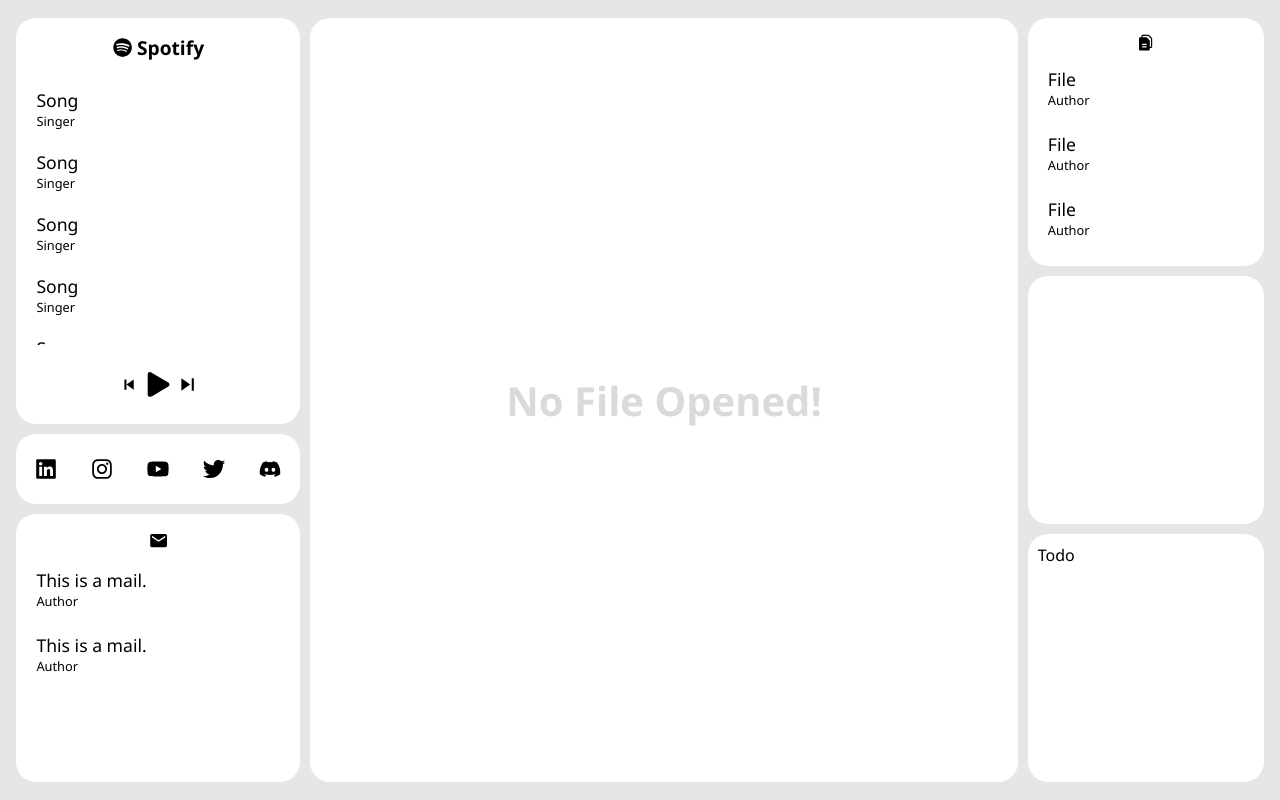
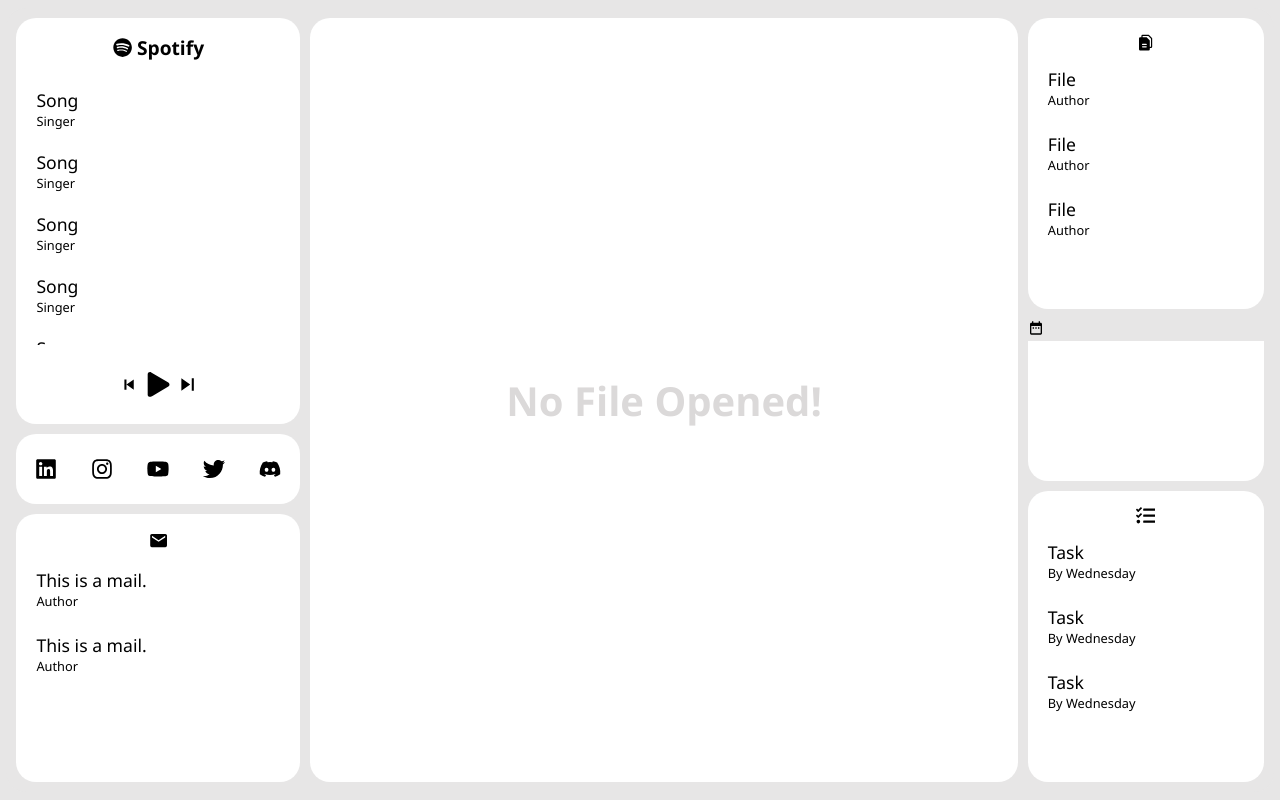
Before and after one commit to RishabhDotasara/ECELL-WEBOPS, a React (Create React App) app: page / in a window 1280 px wide. Built offline with nearby package versions, Linux system fonts and the light colour scheme.

Commit message:
todo section added!

```diff
--- a/src/App.css
+++ b/src/App.css
@@ -333,7 +333,8 @@
 }
 
 /* TODO PANEL  */
-.main-container .work-panel .todo-panel
+
+.main-container .work-panel .todos-panel
 {
   flex: 0.5;
   border-radius: 20px;
@@ -341,11 +342,66 @@
   background: var(--comp-color);
 }
 
+.main-container .work-panel .todos-panel .todos-header
+{
+  display: flex;
+  align-items: center;
+  justify-content: center;
+  gap: 5px;
+  background: transparent;
+  flex: 0.1;
+  font-weight: bold;
+  font-size: 1.2rem;
+  padding: 5px;
+}
+
+
+.main-container .work-panel .todos-panel .todos-todo{
+  flex: 0.8;
+  display: flex;
+  flex-direction: column;
+  gap: 3px;
+  background: transparent;
+  overflow-y: scroll;
+}
+
+.main-container .work-panel .todos-panel .todos-todo::-webkit-scrollbar
+{
+  display: none;
+}
+
+
+
+.main-container .work-panel .todos-panel .todos-todo .todo
+{
+  background: var(--comp-color);
+  display: flex;
+  padding: 10px;
+  border-radius: 10px;
+  align-items: left ;
+  cursor: pointer;
+  justify-content: center;
+  flex-direction: column;
+}
+
+.main-container .work-panel .todos-panel  .todos-todo .todo .title
+{
+  font-weight: 500;
+  font-size: 1.1rem;
+  background-color: transparent;
+}
+.main-container .work-panel .todos-panel  .todos-todo .todo .by
+{
+  background: transparent;
+  font-size: .8rem;
+}
+
+/* CALENDAR PANEL  */
 .main-container .work-panel .calender-panel
 {
-  flex: 0.5;
+  flex: 0.3;
   border-radius: 20px;
-  padding: 10px;
+  /* padding: 10px; */
   background: var(--comp-color);
   /* color: black; */
 }
--- a/src/components/MainContainer.js
+++ b/src/components/MainContainer.js
@@ -4,6 +4,8 @@ import SocialMedia from "./SocialMedia";
 import SpotifyPanel from "./SpotifyPanel";
 import Mails from "./Mails";
 import Files from "./Files";
+import Todo from "./Todo";
+import { MdDateRange } from "react-icons/md";
 
 
 export default function MainContainer() {
@@ -32,9 +34,9 @@ export default function MainContainer() {
         {/* <div className="header">Work</div> */}
         <div className="files-panel"><Files/></div>
         <div className="calender-panel">
-
+            <div className="calendar-header"><MdDateRange /></div>
         </div>
-        <div className="todo-panel">Todo</div>
+        <div className="todos-panel"><Todo/></div>
       </div>
     </div>
   );
--- /dev/null
+++ b/src/components/Todo.js
@@ -0,0 +1,34 @@
+import React, { useState } from 'react'
+import { FaTasks } from "react-icons/fa";
+
+export default function Todo() {
+    const [todos,setTodos] = useState([
+        {
+            title:"Task",
+            by:"By Wednesday"
+        },
+        {
+            title:"Task",
+            by:"By Wednesday"
+        },
+        {
+            title:"Task",
+            by:"By Wednesday"
+        },
+    ])
+  return (
+    <>
+        <div className="todos-header"><FaTasks style={{backgroundColor:"white"}}/></div>
+        <div className="todos-todo">
+            {todos.map((todo)=>{
+                return (
+                    <div className="todo">
+                        <span className='title'>{todo.title}</span>
+                        <span className='by'>{todo.by}</span>
+                    </div>
+                )
+            })}
+      </div>
+    </>
+  )
+}
```
